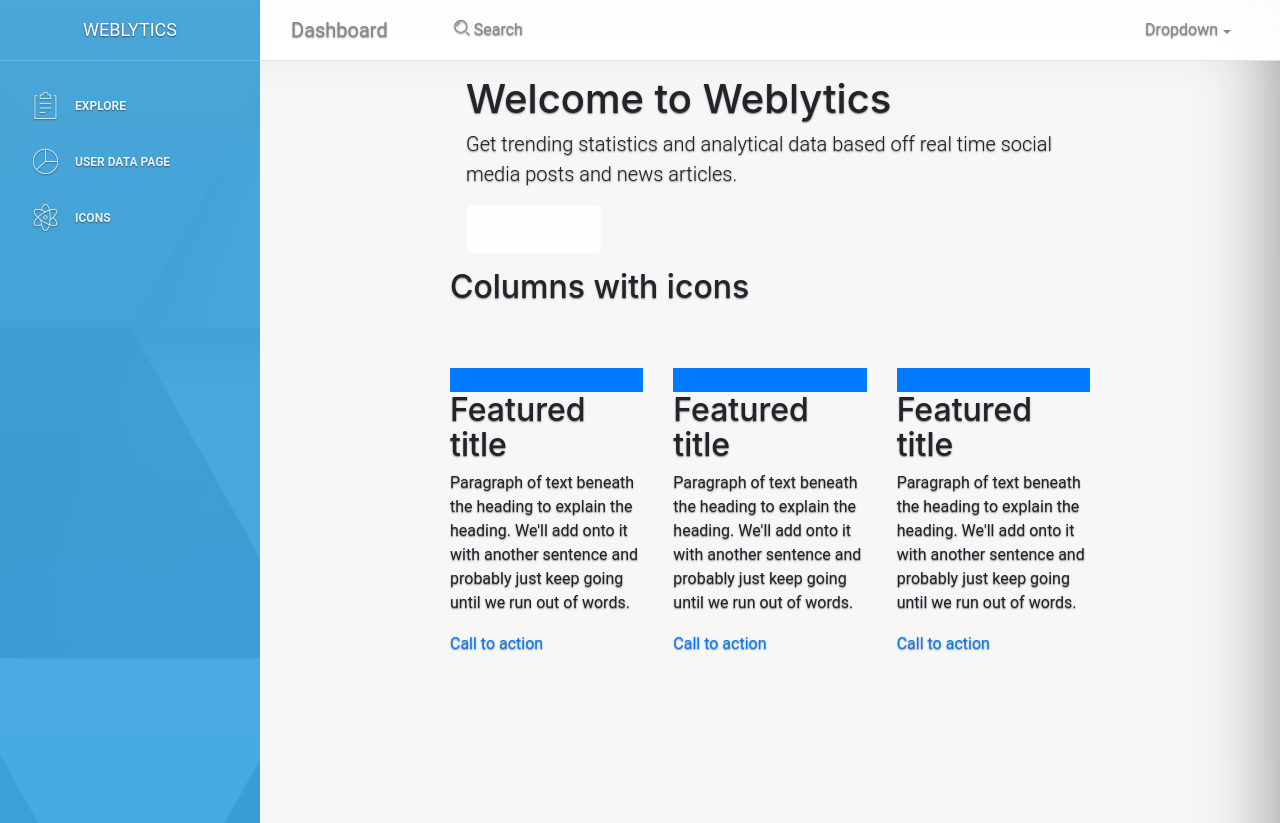
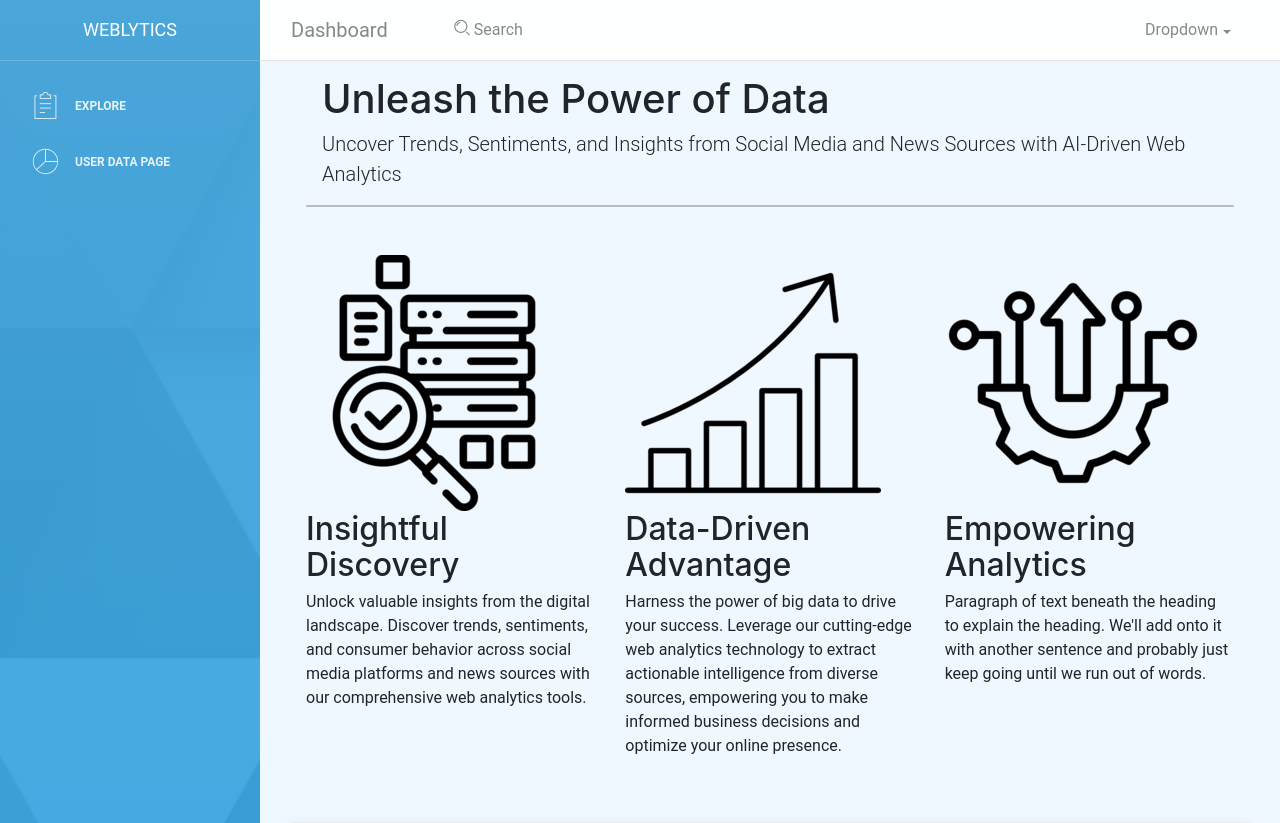
Before and after one commit to app-generator/flask-light-bootstrap, a Python web app: template apps/templates/home/cover.html in a window 1280 px wide. Shown: the top 823 px of the page. Run offline with Jinja, Linux system fonts and the light colour scheme; the template is opened without the code that fills it, so the values that code supplies are empty; some libraries are stand-ins or nearby versions.

Commit message:
updating html pages. removing unused assets

```diff
--- a/apps/static/assets/css/light-bootstrap-dashboard.css
+++ b/apps/static/assets/css/light-bootstrap-dashboard.css
@@ -3353,11 +3353,42 @@ License - nucleoapp.com/license/
  * Base structure
  */
 
-body {
-    text-shadow: 0 .05rem .1rem rgba(0, 0, 0, .5);
-    box-shadow: inset 0 0 5rem rgba(0, 0, 0, .5);
+
+.cover-container {
+    max-width: 60em;
+    padding-top: 15px;
+
 }
 
-.cover-container {
-    max-width: 42em;
+/* Rounded border */
+hr.rounded {
+  border-top: 8px solid #bbb;
+  border-radius: 5px;
 }
+
+icons {
+    max-width: 5%;
+    height: auto;
+}
+
+.b-example-divider {
+    height: 0.15rem;
+    background-color: rgba(0, 0, 0, .1);
+    border: solid rgba(0, 0, 0, .15);
+    border-width: 1px 0;
+    box-shadow: inset 0 .5em 1.5em rgba(0, 0, 0, .1), inset 0 .125em .5em rgba(0, 0, 0, .15);
+    border-radius: 3rem;
+}
+
+@media (min-width: 992px) {
+    .rounded-lg-3 {
+        border-radius: .3rem;
+    }
+}
+
+.my-5 {
+
+    line-height: 1.2;
+    box-shadow: 0 0.5rem 1rem rgba(0, 0, 0, .15);
+    background-color: white;
+}
--- a/apps/templates/home/cover.html
+++ b/apps/templates/home/cover.html
@@ -25,62 +25,72 @@
             font-size: 3.5rem;
         }
     }
+    .main-panel {
+        background-color: #F0F8FF;
+    }
 </style>
 
 
 <!-- Custom styles for this template -->
 
-<div class="cover-container d-flex w-100 h-100 p-3 mx-auto flex-column">
+<div class="cover-container d-flex w-100 h-flex p-3 mx-auto flex-column">
 
 
     <main class="px-3">
-        <h1>Welcome to Weblytics</h1>
-        <p class="lead">Get trending statistics and analytical data based off real time social media posts and news articles.</p>
-        <p class="lead">
-            <a href="#" class="btn btn-lg btn-secondary fw-bold border-white bg-white">Learn more</a>
-        </p>
+        <h1>Unleash the Power of Data</h1>
+        <p class="lead">Uncover Trends, Sentiments, and Insights from Social Media and News Sources with AI-Driven Web Analytics</p>
+
     </main>
-    <h2 class="pb-2 border-bottom">Columns with icons</h2>
+
+    <div class="b-example-divider"></div>
+
+
     <div class="row g-4 py-5 row-cols-1 row-cols-lg-3">
         <div class="feature col">
-            <div class="feature-icon bg-primary bg-gradient">
-                <svg class="bi" width="1em" height="1em"><use xlink:href="#collection" /></svg>
-            </div>
-            <h2>Featured title</h2>
-            <p>Paragraph of text beneath the heading to explain the heading. We'll add onto it with another sentence and probably just keep going until we run out of words.</p>
-            <a href="#" class="icon-link">
-                Call to action
-                <svg class="bi" width="1em" height="1em"><use xlink:href="#chevron-right" /></svg>
-            </a>
+
+            <img class="icons" id="data-discovery" src="{{ config.ASSETS_ROOT }}/img/data-discovery.ico">
+
+            <h2>Insightful Discovery</h2>
+            <p>Unlock valuable insights from the digital landscape. Discover trends, sentiments, and consumer behavior across social media platforms and news sources with our comprehensive web analytics tools.</p>
+
+        </div>
+
+        <div class="feature col">
+            <img class="icons" id="data-discovery" src="{{ config.ASSETS_ROOT }}/img/charts.ico">
+            <h2>Data-Driven Advantage</h2>
+            <p>Harness the power of big data to drive your success. Leverage our cutting-edge web analytics technology to extract actionable intelligence from diverse sources, empowering you to make informed business decisions and optimize your online presence.</p>
+
         </div>
         <div class="feature col">
-            <div class="feature-icon bg-primary bg-gradient">
-                <svg class="bi" width="1em" height="1em"><use xlink:href="#people-circle" /></svg>
+            <img class="icons" id="data-discovery" src="{{ config.ASSETS_ROOT }}/img/development.ico">
+            <h2>Empowering Analytics</h2>
+            <p>Paragraph of text beneath the heading to explain the heading. We'll add onto it with another sentence and probably just keep going until we run out of words.</p>
+
+        </div>
+
+
+        <div class="b-example-divider"></div>
+
+        <div class="container my-5">
+            <div class="row p-4 pb-0 pe-lg-0 pt-lg-5 align-items-center rounded-3 border shadow-lg">
+                <div class="col-lg-7 p-3 p-lg-5 pt-lg-3">
+                    <h1 class="display-4 fw-bold lh-1">Unlock the Power of Data-Driven Success</h1>
+                    <p class="lead">Ready to unlock the full potential of your data? Take your web analytics to the next level with our cutting-edge solutions. Try it and discover for yourself how we can help you gain valuable insights, make data-driven decisions, and drive your business forward.</p>
+                    <div class="d-grid gap-2 d-md-flex justify-content-md-start mb-4 mb-lg-3">
+                        <button type="button" class="btn btn-primary btn-lg px-4 me-md-2 fw-bold">Try it free</button>
+
+                    </div>
+                </div>
+                <div class="col-lg-4 offset-lg-1 p-0 overflow-hidden shadow-lg">
+                    <img class="rounded-lg-3" src="https://picsum.photos/id/237/200/300" alt="" width="320">
+                </div>
             </div>
-            <h2>Featured title</h2>
-            <p>Paragraph of text beneath the heading to explain the heading. We'll add onto it with another sentence and probably just keep going until we run out of words.</p>
-            <a href="#" class="icon-link">
-                Call to action
-                <svg class="bi" width="1em" height="1em"><use xlink:href="#chevron-right" /></svg>
-            </a>
         </div>
-        <div class="feature col">
-            <div class="feature-icon bg-primary bg-gradient">
-                <svg class="bi" width="1em" height="1em"><use xlink:href="#toggles2" /></svg>
-            </div>
-            <h2>Featured title</h2>
-            <p>Paragraph of text beneath the heading to explain the heading. We'll add onto it with another sentence and probably just keep going until we run out of words.</p>
-            <a href="#" class="icon-link">
-                Call to action
-                <svg class="bi" width="1em" height="1em"><use xlink:href="#chevron-right" /></svg>
-            </a>
-        </div>
+
     </div>
 
+
 </div>
-
-
-
 
 {% endblock content %}
 <!-- Specific Page JS goes HERE  -->
--- a/apps/templates/includes/sidebar.html
+++ b/apps/templates/includes/sidebar.html
@@ -31,12 +31,6 @@
 
 
 
-            <li class="nav-item nav-item {% if 'icons' in segment %} active {% endif %}">
-                <a class="nav-link" href="/icons.html">
-                    <i class="nc-icon nc-atom"></i>
-                    <p>Icons</p>
-                </a>
-            </li>
 
 
             <li class="nav-item active active-pro">
@@ -52,6 +46,3 @@
         </ul>
     </div>
 </div>
-<button class="sidebar-toggle" id="sidebar-toggle">
-    <i class="fa fa-bars"></i>
-</button>
```
Also changed, not shown: apps/static/assets/img/charts.ico (added), apps/static/assets/img/data-discovery.ico (added), apps/static/assets/img/development.ico (added).
